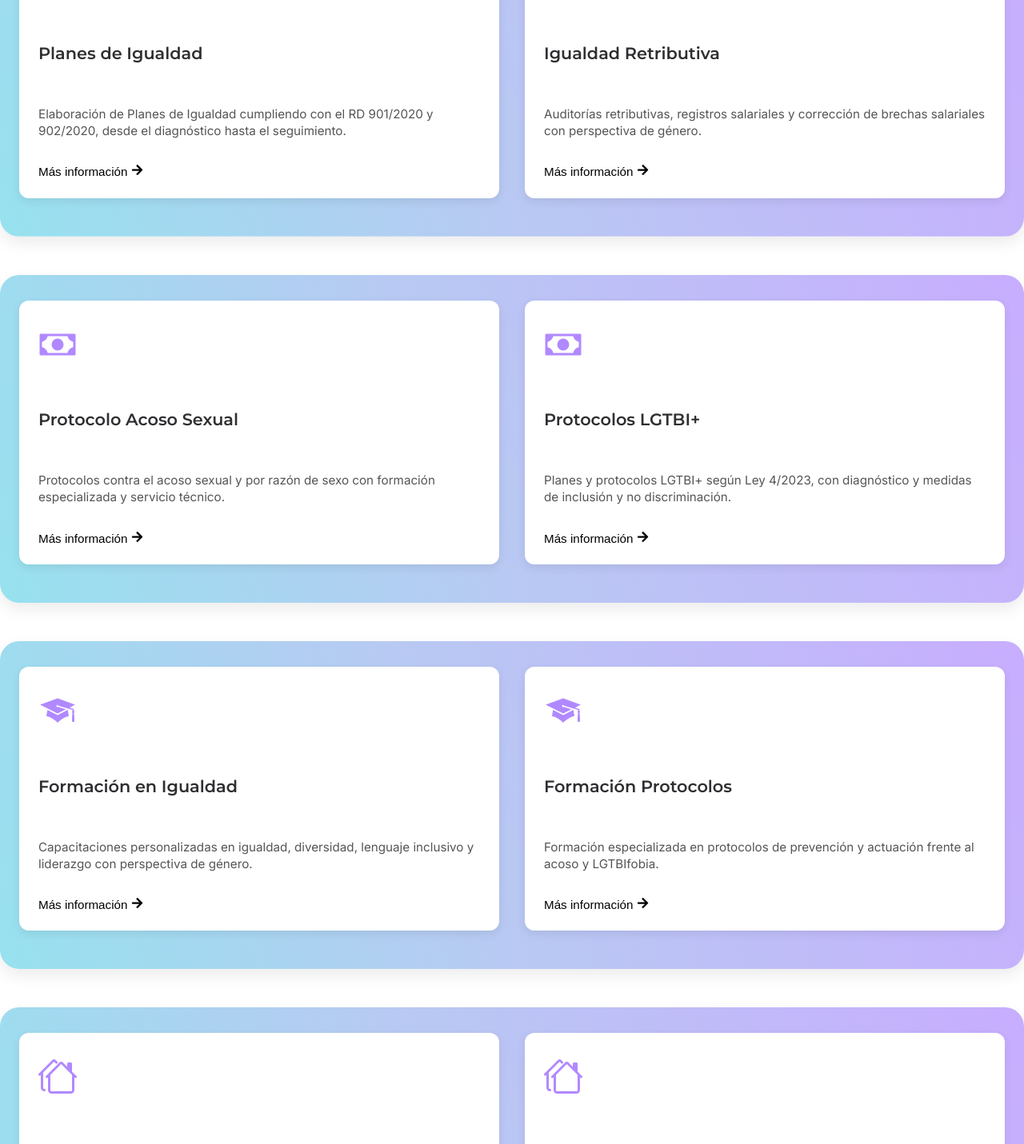
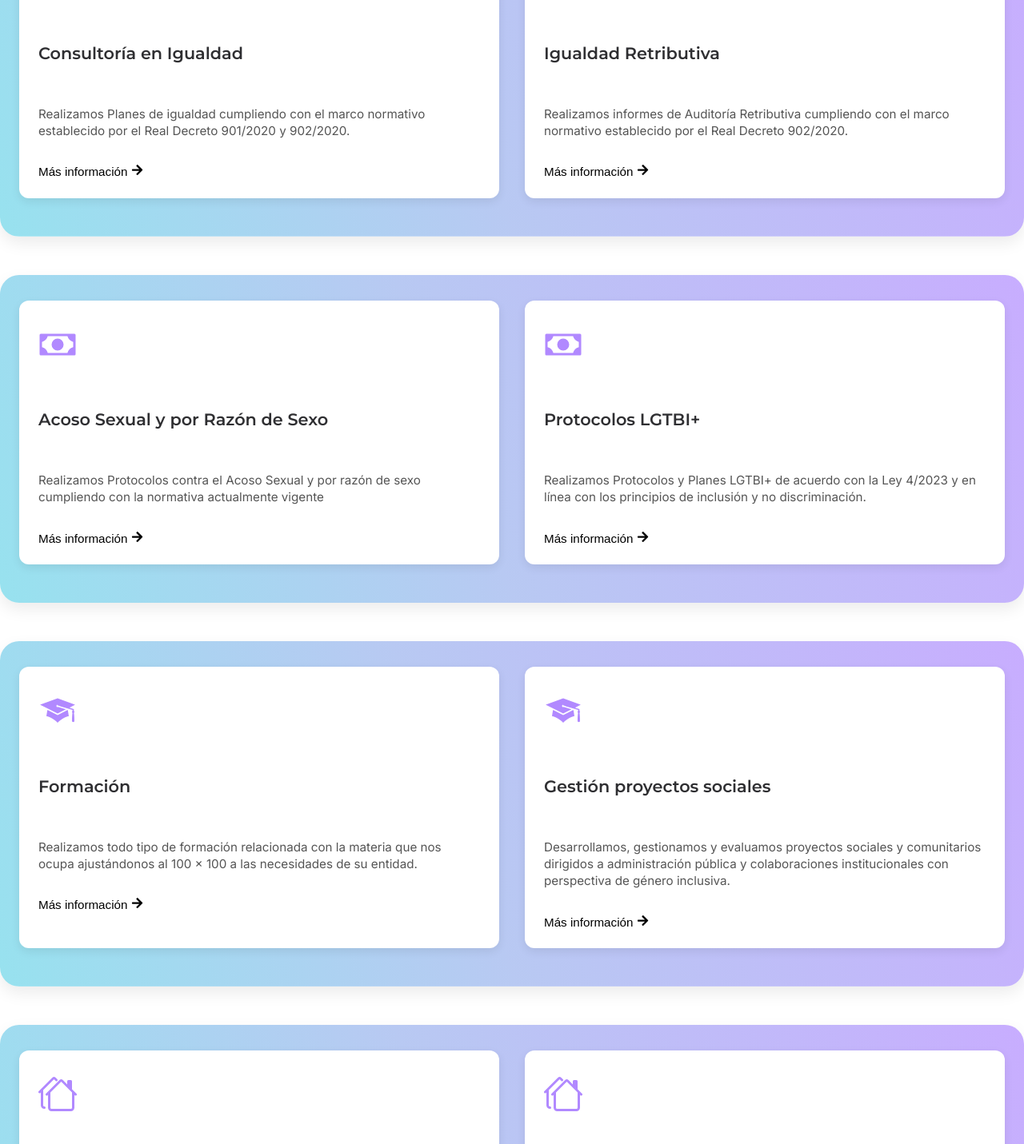
Before and after one commit to Reverso-Social/reverso-social-fe, a React (Vite) app: page / in a window 1280 px wide. Shown: the part 2940-4371 px from the top of the page at 80% size. Built offline with nearby package versions, Linux system fonts and the light colour scheme; no server answers.

Commit message:
Text edited in services pages and detail

```diff
--- a/src/data/serviceData.js
+++ b/src/data/serviceData.js
@@ -6,30 +6,30 @@ export const servicesData = [
     services: [
       {
         id: 1,
-        title: "Planes de Igualdad",
-        shortDescription: "Elaboración de Planes de Igualdad cumpliendo con el RD 901/2020 y 902/2020, desde el diagnóstico hasta el seguimiento.",
+        title: "Consultoría en Igualdad",//a)
+        shortDescription: "Realizamos Planes de igualdad cumpliendo con el marco normativo establecido por el Real Decreto 901/2020 y 902/2020.",
       },
       {
         id: 2,
-        title: "Igualdad Retributiva",
-        shortDescription: "Auditorías retributivas, registros salariales y corrección de brechas salariales con perspectiva de género.",
+        title: "Igualdad Retributiva",//b)
+        shortDescription: "Realizamos informes de Auditoría Retributiva cumpliendo con el marco normativo establecido por el Real Decreto 902/2020.",
       }
     ]
   },
   {
     id: 2,
-    category: "Protocolos de Actuación",
+    category: "Acoso Sexual y por Razón de Sexo",
     iconName: "PiMoneyFill",
     services: [
       {
         id: 3,
-        title: "Protocolo Acoso Sexual",
-        shortDescription: "Protocolos contra el acoso sexual y por razón de sexo con formación especializada y servicio técnico.",
+        title: "Acoso Sexual y por Razón de Sexo",//c)
+        shortDescription: "Realizamos Protocolos contra el Acoso Sexual y por razón de sexo cumpliendo con la normativa actualmente vigente",
       },
       {
         id: 4,
-        title: "Protocolos LGTBI+",
-        shortDescription: "Planes y protocolos LGTBI+ según Ley 4/2023, con diagnóstico y medidas de inclusión y no discriminación.",
+        title: "Protocolos LGTBI+", //d)
+        shortDescription: "Realizamos Protocolos y Planes LGTBI+ de acuerdo con la Ley 4/2023 y en línea con los principios de inclusión y no discriminación.",
       }
     ]
   },
@@ -40,13 +40,13 @@ export const servicesData = [
     services: [
       {
         id: 5,
-        title: "Formación en Igualdad",
-        shortDescription: "Capacitaciones personalizadas en igualdad, diversidad, lenguaje inclusivo y liderazgo con perspectiva de género.",
+        title: "Formación", //e)
+        shortDescription: "Realizamos todo tipo de formación relacionada con la materia que nos ocupa ajustándonos al 100 x 100 a las necesidades de su entidad.",
       },
       {
         id: 6,
-        title: "Formación Protocolos",
-        shortDescription: "Formación especializada en protocolos de prevención y actuación frente al acoso y LGTBIfobia.",
+        title: "Gestión proyectos sociales", //f)
+        shortDescription: "Desarrollamos, gestionamos y evaluamos proyectos sociales y comunitarios dirigidos a administración pública y colaboraciones institucionales con perspectiva de género inclusiva.",
       }
     ]
   },
@@ -57,13 +57,13 @@ export const servicesData = [
     services: [
       {
         id: 7,
-        title: "Gestión de Proyectos Sociales",
-        shortDescription: "Desarrollo y gestión de proyectos sociales con perspectiva de género para administración pública y colectivos vulnerables.",
+        title: "Pacto Estado Violencia de Género",//g)
+        shortDescription: "Ayudamos a su entidad a gestionar y desarrollar proyectos dentro de los Fondos del Pacto de Estado contra la Violencia de Género de nuestro país.",
       },
       {
         id: 8,
-        title: "Pacto Estado Violencia de Género",
-        shortDescription: "Gestión de proyectos del Pacto de Estado: campañas de sensibilización, coeducación y protocolos de coordinación.",
+        title: "Contáctanos para saber más sobre nuestros Servicios",
+        shortDescription: "",
       }
     ]
   }
--- a/src/data/servicesDetailedData.js
+++ b/src/data/servicesDetailedData.js
@@ -1,35 +1,35 @@
 export const servicesDetailedData = {
   1: {
     id: 1,
-    title: "Planes de Igualdad",
-    category: "Consultoría de Género",
+    title: "Consultoría de Género",
+    category: "Planes de Igualdad", // esto he puesto yo
     iconName: "FaBalanceScale",
-    shortDescription: "Elaboración de Planes de Igualdad cumpliendo con el RD 901/2020 y 902/2020, desde el diagnóstico hasta el seguimiento.",
+    // shortDescription: "Elaboración de Planes de Igualdad cumpliendo con el RD 901/2020 y 902/2020, desde el diagnóstico hasta el seguimiento.",
     fullDescription: "Realizamos Planes de igualdad cumpliendo con el marco normativo establecido por el Real Decreto 901/2020 y 902/2020.",
     features: [
       {
         title: "Auditoría previa de diagnóstico de situación",
-        description: "Análisis exhaustivo de la situación actual de la empresa en materia de igualdad"
+        description: " "
       },
       {
-        title: "Diseño de medidas adaptadas",
-        description: "Medidas personalizadas según la realidad específica de la empresa"
+        title: "Diseño de medidas adaptadas a la realidad de la empresa",
+        description: " "
       },
       {
-        title: "Negociación y apoyo",
-        description: "Negociación con la representación legal de las personas trabajadoras y apoyo en los procesos negociadores"
+        title: "Negociación con la representación legal de las personas trabajadoras y apoyo en los procesos negociadores.",
+        description: ""
       },
       {
         title: "Redacción del Plan de Igualdad",
-        description: "Documento completo y conforme a normativa"
+        description: ""
       },
       {
         title: "Registro en REGCON",
-        description: "Gestión del registro oficial del plan"
+        description: ""
       },
       {
-        title: "Formación especializada",
-        description: "Formación para la Comisión Paritaria de Negociación y a la plantilla"
+        title: "Formación para la Comisión Paritaria de Negociación y a la plantilla",
+        description: ""
       },
       {
         title: "Seguimiento y evaluación anual",
@@ -38,28 +38,28 @@ export const servicesDetailedData = {
     ],
     additionalServices: [
       {
-        title: "Investigación",
-        description: "Estudios de género así como de impacto social con perspectiva de género"
+        title: "Investigación: Estudios de género así como de impacto social con perspectiva de género",
+        description: ""
       },
       {
-        title: "Sistemas predictivos IA",
-        description: "I+D en sistemas predictivos a través de la IA en materia de Violencia de género"
+        title: "Sistemas predictivos IA en materia de Violencia de género: I+D",
+        // description: "I+D en sistemas predictivos a través de la IA en materia de Violencia de género"
       },
       {
         title: "Informes con impacto de género",
-        description: "Análisis y evaluación con perspectiva de género"
+        // description: "Análisis y evaluación con perspectiva de género"
       },
       {
-        title: "Estudios sobre brechas de género",
-        description: "Investigación y análisis de desigualdades"
+        title: "Informes y estudios sobre brechas de género",
+        // description: "Investigación y análisis de desigualdades"
       },
       {
-        title: "Organización de eventos",
-        description: "Jornadas, Seminarios, encuentros, desayunos y cualquier otra actividad enmarcada"
+        title: "Organización de Jornadas, Seminarios, encuentros, desayunos y cualquier otra actividad enmarcada.",
+        // description: "Jornadas, Seminarios, encuentros, desayunos y cualquier otra actividad enmarcada"
       },
       {
-        title: "RSC con Perspectiva de Género",
-        description: "Integración de la igualdad en políticas de Responsabilidad Social Corporativa"
+        title: "Integración de la igualdad en políticas de RSC. Asesoramiento en RSC con Perspectiva de Género",
+        // description: "Integración de la igualdad en políticas de Responsabilidad Social Corporativa"
       }
     ]
   },
```
